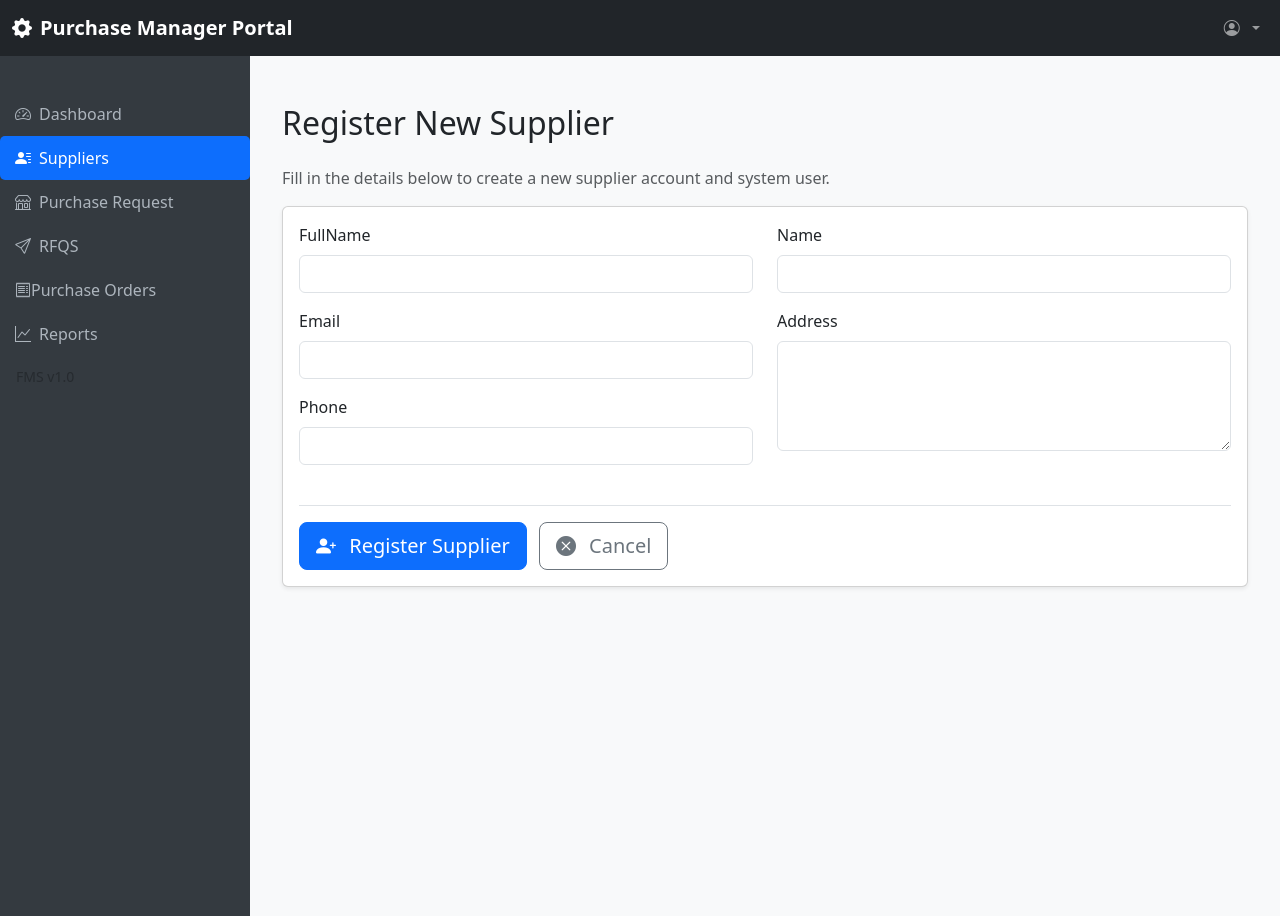
After one commit to Mbolekwa-Zilungile/CodeVantaSystem, an ASP.NET Core app: template Code-Vanta Systems/Views/PurchasingManager/Create.cshtml in a window 1280 px wide. The commit adds this page. Run offline with ASP.NET Core 8, Linux system fonts and the light colour scheme; the template is opened without the code that fills it, so the values that code supplies are empty.

```diff
--- /dev/null
+++ b/Code-Vanta Systems/Views/PurchasingManager/Create.cshtml
@@ -0,0 +1,72 @@
+@model Code_Vanta_Systems.ViewModels.RegisterSupplierViewModel
+
+@{
+    Layout = "~/Views/Shared/_PurchaseLayout.cshtml";
+    ViewData["Title"] = "Register New Supplier";
+}
+
+<div class="container py-4">
+
+    <h2 class="mb-4">Register New Supplier</h2>
+    <p class="text-muted">Fill in the details below to create a new supplier account and system user.</p>
+
+    <div class="card shadow-sm">
+        <div class="card-body">
+            <form asp-controller="PurchasingManager" asp-action="Create" method="post">
+                @Html.AntiForgeryToken()
+                <div asp-validation-summary="ModelOnly" class="alert alert-danger"></div>
+
+                <div class="row">
+                    <div class="col-md-6">
+                        <div class="mb-3">
+                            <label asp-for="FullName" class="form-label"></label>
+                            <input asp-for="FullName" class="form-control" />
+                            <span asp-validation-for="FullName" class="text-danger"></span>
+                        </div>
+
+                        <div class="mb-3">
+                            <label asp-for="Email" class="form-label"></label>
+                            <input asp-for="Email" class="form-control" />
+                            <span asp-validation-for="Email" class="text-danger"></span>
+                        </div>
+
+                        <div class="mb-3">
+                            <label asp-for="Phone" class="form-label"></label>
+                            <input asp-for="Phone" class="form-control" />
+                            <span asp-validation-for="Phone" class="text-danger"></span>
+                        </div>
+                    </div>
+
+                    <div class="col-md-6">
+                        <div class="mb-3">
+                            <label asp-for="Name" class="form-label"></label>
+                            <input asp-for="Name" class="form-control" />
+                            <span asp-validation-for="Name" class="text-danger"></span>
+                        </div>
+
+                        <div class="mb-3">
+                            <label asp-for="Address" class="form-label"></label>
+                            <textarea asp-for="Address" class="form-control" rows="4" cols="50"></textarea>
+                            <span asp-validation-for="Address" class="text-danger"></span>
+                        </div>
+                    </div>
+                </div>
+
+                <div class="mt-4 pt-3 border-top">
+                    <button type="submit" class="btn btn-primary btn-lg">
+                        <i class="bi bi-person-plus-fill me-2"></i> Register Supplier
+                    </button>
+                    <a asp-action="Suppliers" class="btn btn-outline-secondary btn-lg ms-2">
+                        <i class="bi bi-x-circle-fill me-2"></i> Cancel
+                    </a>
+                </div>
+            </form>
+        </div>
+    </div>
+</div>
+
+@section Scripts {
+    @{
+        await Html.RenderPartialAsync("_ValidationScriptsPartial");
+    }
+}
--- a/Code-Vanta Systems/Views/Shared/_PurchaseLayout.cshtml
+++ b/Code-Vanta Systems/Views/Shared/_PurchaseLayout.cshtml
@@ -85,13 +85,13 @@
         <h6 class="text-uppercase text-light px-3 mt-2 mb-3">@User.Identity.Name</h6>
 
         <a class="sidebar-link @(currentAction == "Index" ? "active" : "")"
-           asp-controller="Admin" asp-action="Index">
+           asp-controller="PurchasingManager" asp-action="Index">
             <i class="bi bi-speedometer2 me-2"></i>Dashboard
         </a>
 
         @* 🚨 FIX: Highlight Employees link for Employees, Create, Edit, and Delete actions *@
         <a class="sidebar-link @(currentAction == "Employees" || currentAction == "Create" || currentAction == "Edit" || currentAction == "Delete" ? "active" : "")"
-           asp-controller="Admin" asp-action="Employees">
+           asp-controller="PurchasingManager" asp-action="Suppliers">
             <i class="bi bi-person-lines-fill me-2"></i>Suppliers
         </a>
 
--- a/Code-Vanta Systems/appsettings.json
+++ b/Code-Vanta Systems/appsettings.json
@@ -1,6 +1,6 @@
 {
   "ConnectionStrings": {
-    "DefaultConnection": "Server=R227-19;Database=CodeVanta;Trusted_Connection=True;TrustServerCertificate=true"
+    "DefaultConnection": "Server=R227-18;Database=CodeVanta;Trusted_Connection=True;TrustServerCertificate=true"
   },
   "Logging": {
     "LogLevel": {
```
Also changed, not shown: Code-Vanta Systems/Controllers/PurchasingManagerController.cs (+106 -2 lines), Code-Vanta Systems/ViewModels/RegisterSupplierViewModel.cs (added, +28 -0 lines), Code-Vanta Systems/Views/PurchasingManager/Index.cshtml (+18 -1 lines), Code-Vanta Systems/Views/PurchasingManager/Suppliers.cshtml (added, +55 -0 lines).
